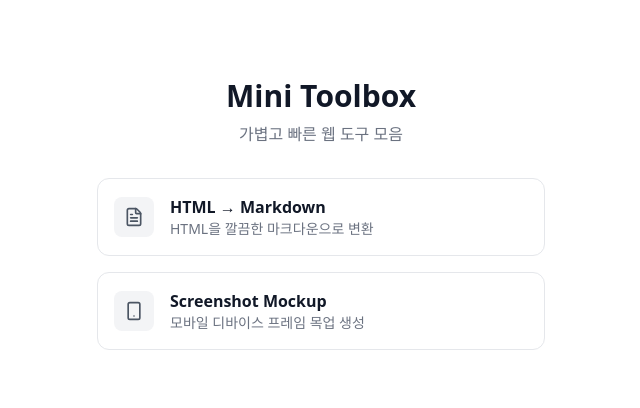
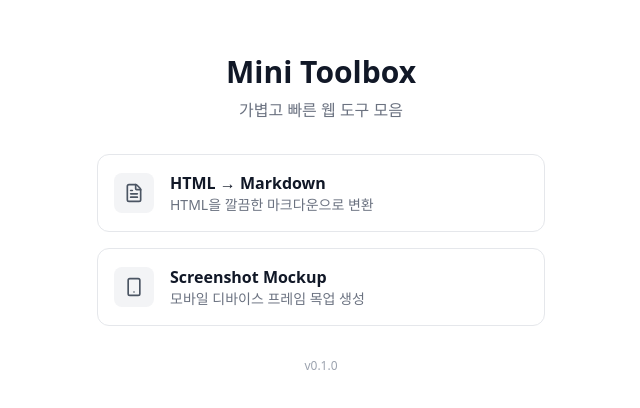
Before and after one commit to nrkimv6/w-mini-toolbox, a SvelteKit app: page / in a window 1280 px wide. Shown: the part 186-594 px from the top of the page, without its empty margins (319-959 px from the left). Built offline with nearby package versions, Linux system fonts and the light colour scheme; no server answers.

Commit message:
feat: 버전 빌드 타임 주입 (__APP_VERSION__ vite define)

```diff
--- /dev/null
+++ b/src/app.d.ts
@@ -0,0 +1,15 @@
+// See https://svelte.dev/docs/kit/types#app.d.ts
+// for information about these interfaces
+declare global {
+	namespace App {
+		// interface Error {}
+		// interface Locals {}
+		// interface PageData {}
+		// interface PageState {}
+		// interface Platform {}
+	}
+}
+
+declare const __APP_VERSION__: string;
+
+export {};
--- a/src/lib/config.ts
+++ b/src/lib/config.ts
@@ -1,6 +1,6 @@
 import { env } from '$env/dynamic/public';
 
-export const APP_VERSION = '0.1.0';
+export const APP_VERSION = __APP_VERSION__;
 
 export const config = {
 	supabase: {
--- a/src/routes/+page.svelte
+++ b/src/routes/+page.svelte
@@ -2,6 +2,7 @@
 	import { tools } from '$lib/data';
 	import { FileText, Smartphone } from 'lucide-svelte';
 	import type { ComponentType } from 'svelte';
+	import { APP_VERSION } from '$lib/config';
 
 	// Icon mapping
 	const iconMap: Record<string, ComponentType> = {
@@ -35,4 +36,5 @@
 			</a>
 		{/each}
 	</div>
+	<p class="mt-8 text-xs text-gray-400">v{APP_VERSION}</p>
 </div>
--- a/vite.config.ts
+++ b/vite.config.ts
@@ -1,6 +1,12 @@
 import { sveltekit } from '@sveltejs/kit/vite';
 import { defineConfig } from 'vite';
+import { readFileSync } from 'fs';
+
+const pkg = JSON.parse(readFileSync('package.json', 'utf-8'));
 
 export default defineConfig({
-	plugins: [sveltekit()]
+	plugins: [sveltekit()],
+	define: {
+		__APP_VERSION__: JSON.stringify(pkg.version)
+	}
 });
```
